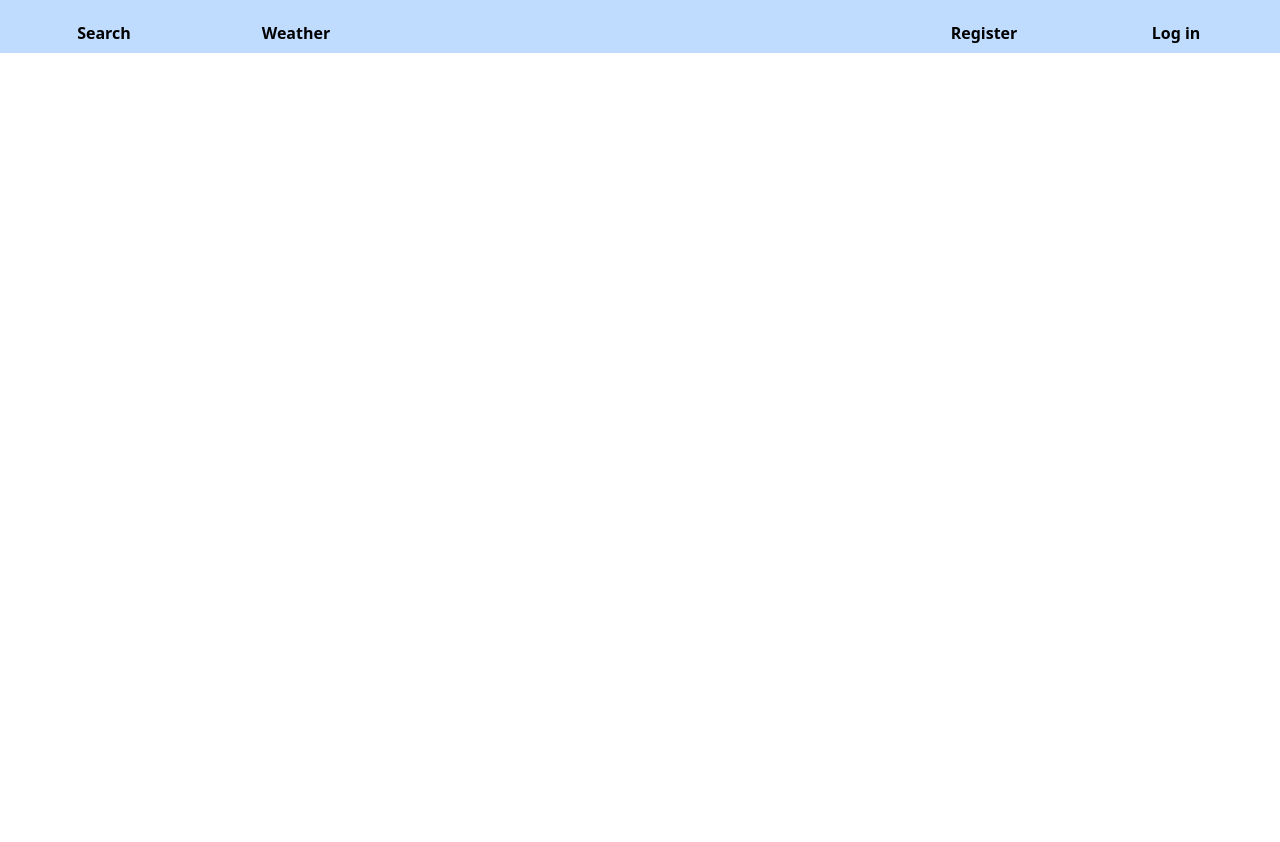
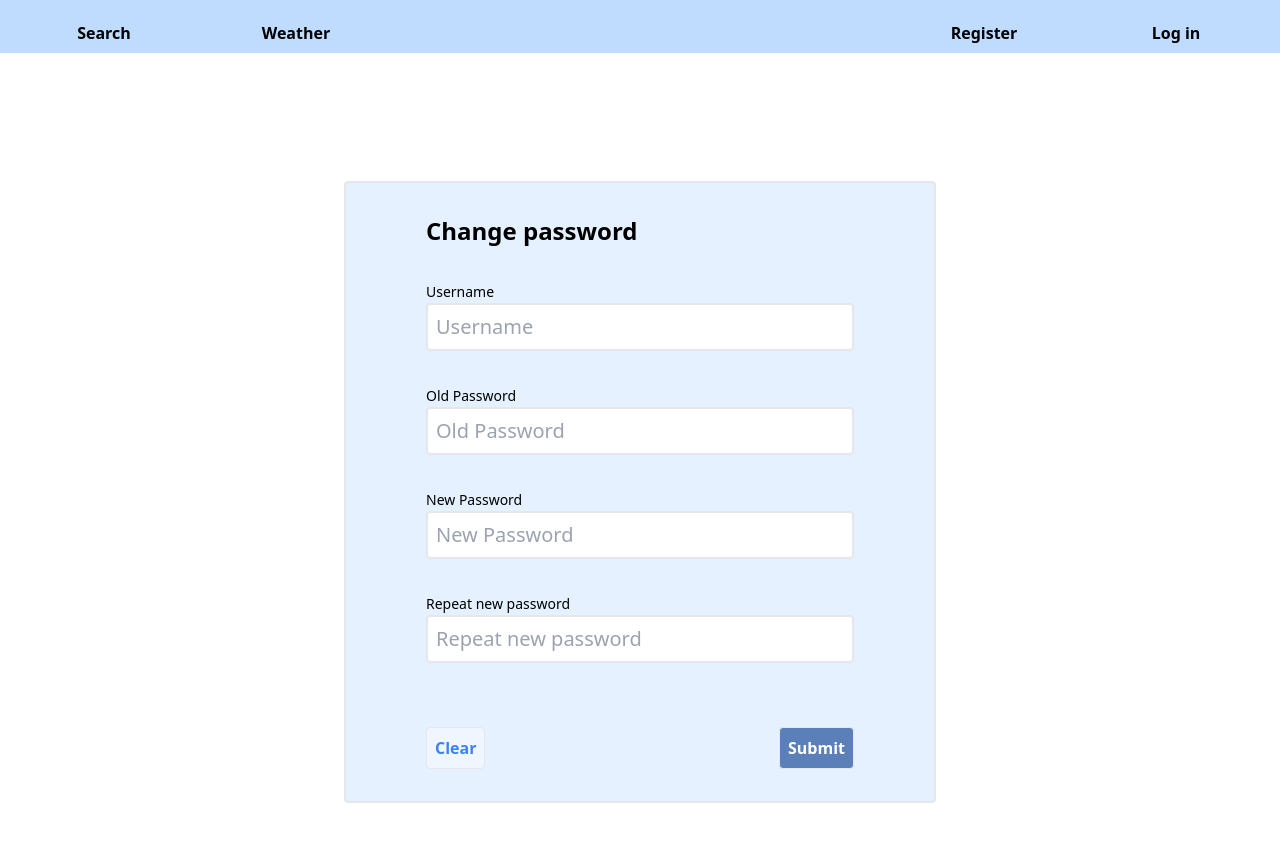
Before and after one commit to CEM-KEA/whoknows, a React (Vite) app in the folder frontend/: page /change-password in a window 1280 px wide. Shown: the top 842 px of the page. Before the commit the page ends 800 px from the top, so only its background shows below. Built offline with nearby package versions, Linux system fonts and the light colour scheme; no server answers.

Commit message:
#159 #175 initial change password page

```diff
--- a/frontend/src/App.tsx
+++ b/frontend/src/App.tsx
@@ -12,6 +12,7 @@ import Weather from "./views/Weather";
 import Register from "./views/Register";
 import toast, { Toaster } from "react-hot-toast";
 import { apiGetVoid } from "./utils/apiUtils";
+import ChangePassword from "./views/ChangePassword";
 
 function App() {
   const [loggedIn, setLoggedIn] = useState<boolean>(false);
@@ -66,6 +67,10 @@ function App() {
             />
           </>
         )}
+        <Route
+          path="/change-password"
+          element={<ChangePassword />}
+        />
       </Routes>
       <Toaster position="bottom-left" />
     </BrowserRouter>
--- /dev/null
+++ b/frontend/src/views/ChangePassword.tsx
@@ -0,0 +1,164 @@
+import { FormEventHandler, useMemo, useState } from "react";
+import PageLayout from "../components/PageLayout";
+import { IChangePasswordRequest } from "../types/auth.types";
+import LoadingSpinner from "../components/LoadingSpinner";
+import { apiPost } from "../utils/apiUtils";
+import toast from "react-hot-toast";
+import { useNavigate } from "react-router-dom";
+
+// interface ChangePasswordProps {
+
+// }
+
+function ChangePassword(/*props: ChangePasswordProps*/) {
+  const navigate = useNavigate();
+  const [username, setUsername] = useState<string>("");
+  const [oldPassword, setOldPassword] = useState<string>("");
+  const [newPassword, setNewPassword] = useState<string>("");
+  const [repeatNewPassword, setRepeatNewPassword] = useState<string>("");
+  const [loading, setLoading] = useState<boolean>(false);
+
+  const passwordMatch = useMemo(
+    () => newPassword === repeatNewPassword,
+    [newPassword, repeatNewPassword]
+  );
+
+  const disableSubmit = useMemo(
+    () => username === "" || oldPassword === "" || !validatePassword(newPassword) || !passwordMatch,
+    [username, oldPassword, newPassword, passwordMatch]
+  );
+  function validatePassword(password: string) {
+    return password.length >= 6;
+  }
+
+  function validateRepeatPassword(repeatPassword: string) {
+    return passwordMatch && validatePassword(repeatPassword);
+  }
+
+  const handleSubmit: FormEventHandler = (e) => {
+    e.preventDefault();
+    if (disableSubmit) return;
+    const changePasswordData: IChangePasswordRequest = {
+      username: username,
+      old_password: oldPassword,
+      new_password: newPassword,
+      repeat_new_password: repeatNewPassword
+    };
+    setLoading(true);
+    apiPost<IChangePasswordRequest, void>("/change-password", changePasswordData)
+      .then(() => {
+        toast.success("Password changed successfully");
+        navigate("/");
+      })
+      .catch((e) => {
+        setLoading(false);
+        toast.error(e.message);
+      });
+  };
+
+  const getInputClassName = (value: string, validator: (value: string) => boolean) => {
+    const base = "border-2 p-2 w-full rounded outline-2 caret-blue-500 text-xl";
+    if (value.length === 0) return base;
+    return validator(value)
+      ? `border-green-500 outline-green-500 ${base}`
+      : `border-red-500 outline-red-500 ${base}`;
+  };
+  return (
+    <PageLayout>
+      <div className="flex items-center justify-center mt-20 p-8">
+        {loading && (
+          <div className="mt-20">
+            <LoadingSpinner size={100} />
+          </div>
+        )}
+        {!loading && (
+          <form
+            onSubmit={handleSubmit}
+            className="flex flex-col gap-8 lg:w-1/2 border-2 px-20 py-8 rounded bg-blue-200 bg-opacity-40"
+          >
+            <h1 className="text-2xl font-semibold">Change password</h1>
+            <label>
+              <span className="text-sm">Username</span>
+              <input
+                className={getInputClassName(username, (name) => name !== "")}
+                type="text"
+                placeholder="Username"
+                value={username}
+                min={3}
+                max={100}
+                onChange={(e) => setUsername(e.target.value)}
+                required
+                name="username"
+              />
+            </label>
+            <label>
+              <span className="text-sm">Old Password</span>
+              <input
+                className={getInputClassName(oldPassword, (pass) => pass !== "")}
+                type="password"
+                placeholder="Old Password"
+                value={oldPassword}
+                minLength={6}
+                onChange={(e) => setOldPassword(e.target.value)}
+                required
+                name="oldpassword"
+              />
+            </label>
+            <label>
+              <span className="text-sm">New Password</span>
+              <input
+                className={getInputClassName(newPassword, validatePassword)}
+                type="password"
+                placeholder="New Password"
+                value={newPassword}
+                minLength={6}
+                onChange={(e) => setNewPassword(e.target.value)}
+                required
+                name="newpassword"
+              />
+              {newPassword.length > 0 && newPassword.length < 6 && (
+                <span className="text-red-500 text-xs">Password must be at least 6 characters</span>
+              )}
+            </label>
+            <label>
+              <span className="text-sm">Repeat new password</span>
+              <input
+                title={!passwordMatch ? "Passwords do not match" : ""}
+                className={getInputClassName(repeatNewPassword, validateRepeatPassword)}
+                type="password"
+                placeholder="Repeat new password"
+                value={repeatNewPassword}
+                minLength={6}
+                onChange={(e) => setRepeatNewPassword(e.target.value)}
+                required
+                name="repeat-newpassword"
+              />
+              {!passwordMatch && (
+                <span className="text-red-500 text-xs">Passwords do not match</span>
+              )}
+            </label>
+            <div className="flex gap-1 w-full justify-between mt-8">
+              <button
+                className="border rounded bg-blue-50 text-blue-500 hover:bg-blue-100 font-semibold p-2"
+                onClick={() => {}}
+                type="button"
+              >
+                Clear
+              </button>
+              <button
+                title={disableSubmit ? "Please fill out all fields" : ""}
+                className={`${disableSubmit ? "grayscale-[0.5] cursor-not-allowed" : "hover:brightness-90 cursor-pointer"} border rounded bg-blue-500  text-white font-semibold p-2`}
+                disabled={disableSubmit}
+                id="change-password-button"
+              >
+                Submit
+              </button>
+            </div>
+          </form>
+        )}
+      </div>
+    </PageLayout>
+  );
+}
+
+export default ChangePassword;
```
Also changed, not shown: frontend/src/types/auth.types.ts (+7 -0 lines), 2 other files (tests, documents, lock files or other folders).
